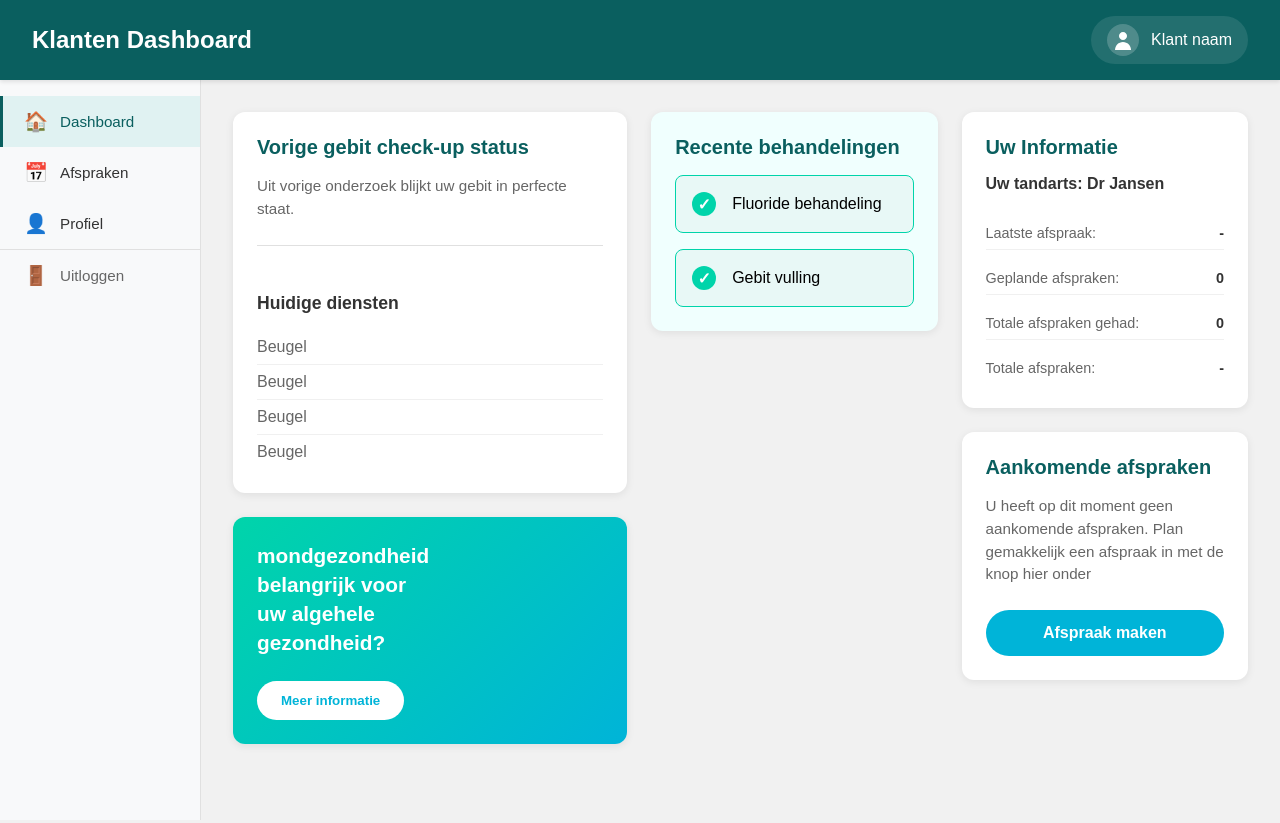
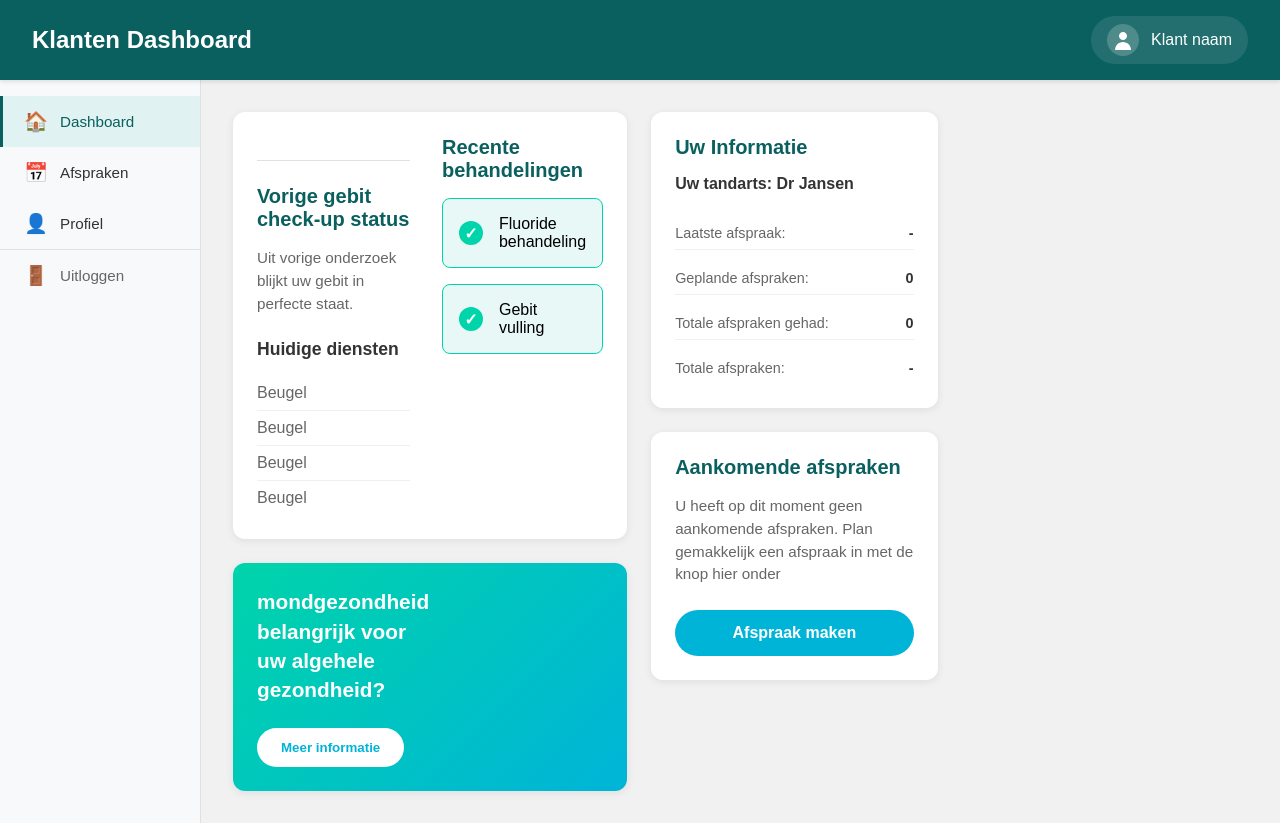
Before and after one commit to S1mpleDimplee/tandartspraktijk, a React (Create React App) app: page /dashboard in a window 1280 px wide. Built offline with nearby package versions, Linux system fonts and the light colour scheme.

Commit message:
Refactor DashboardPatient layout and improve Login.css label styling

```diff
--- a/src/DashboardPatient/Dashboard/DashboardPatient.js
+++ b/src/DashboardPatient/Dashboard/DashboardPatient.js
@@ -10,12 +10,16 @@ const DashboardPatient = () => {
         <div className="content-left">
           {/* Check-up Status Card */}
           <div className="card status-card">
+            <div
+              className="services-treatments-row"
+              style={{ display: "flex", gap: "2rem" }}
+            >
+              {/* Huidige diensten */}
+              <div className="services-section">
                   <h3>Vorige gebit check-up status</h3>
                 <p className="status-text">
                   Uit vorige onderzoek blijkt uw gebit in perfecte staat.
                 </p>
-
-            <div className="services-section">
                 <h4>Huidige diensten</h4>
                 <ul className="services-list">
                   <li>Beugel</li>
@@ -24,25 +28,7 @@ const DashboardPatient = () => {
                   <li>Beugel</li>
                 </ul>
               </div>
-          </div>
-
-          {/* Health Info Card */}
-          <div className="card health-card">
-            <div className="health-content">
-              <div className="health-text">
-                <h3>mondgezondheid belangrijk voor uw algehele gezondheid?</h3>
-                <button className="health-button">Meer informatie</button>
-              </div>
-              <div className="health-image">
-                {/* <img src={dentalImage} alt="Dental Health" /> */}
-              </div>
-            </div>
-          </div>
-        </div>
-
-        {/* Middle Column */}
-        <div className="content-middle">
-          <div className="card treatments-card">
+              <div className="treatments-section">
                 <h3>Recente behandelingen</h3>
                 <div className="treatment-list">
                   <div className="treatment-item completed">
@@ -52,6 +38,20 @@ const DashboardPatient = () => {
                   <div className="treatment-item completed">
                     <span className="check-icon">✓</span>
                     <span>Gebit vulling</span>
+                  </div>
+                </div>
+              </div>
+            </div>
+          </div>
+
+          <div className="card health-card">
+            <div className="health-content">
+              <div className="health-text">
+                <h3>mondgezondheid belangrijk voor uw algehele gezondheid?</h3>
+                <button className="health-button">Meer informatie</button>
+              </div>
+              <div className="health-image">
+                {/* <img src={dentalImage} alt="Dental Health" /> */}
               </div>
             </div>
           </div>
--- a/src/Registration/Login/Login.css
+++ b/src/Registration/Login/Login.css
@@ -96,13 +96,12 @@
   font-size: 14px;
 }
 
-/* Labels */
 .form-label-login {
   display: block;
-  margin-top: 8px;
+  margin-top: 4px;
   margin-left: 15px;
   font-size: 12px;
-  color: #666;
+  font-weight: 600;
   line-height: 1.4;
 }
 
```
Lines whose indentation alone changed are shown as unchanged.
